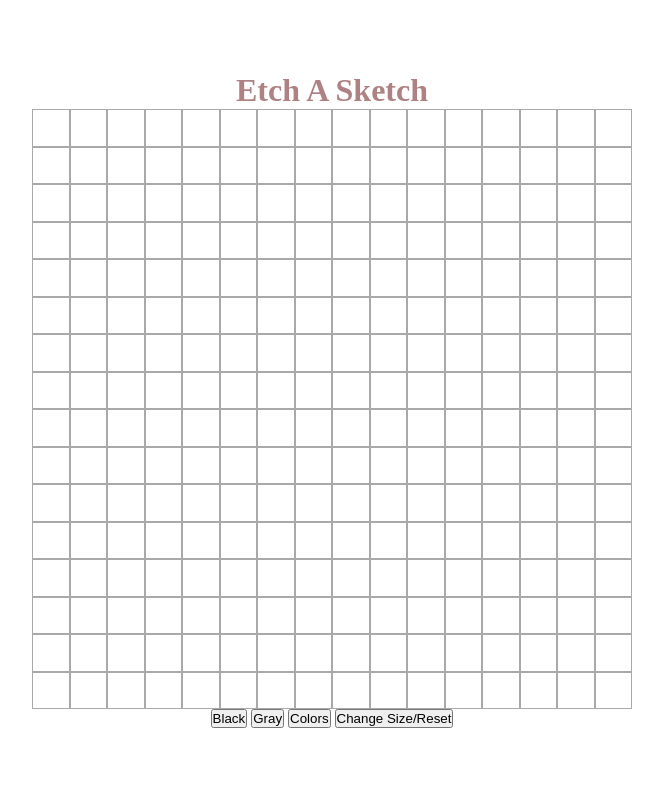
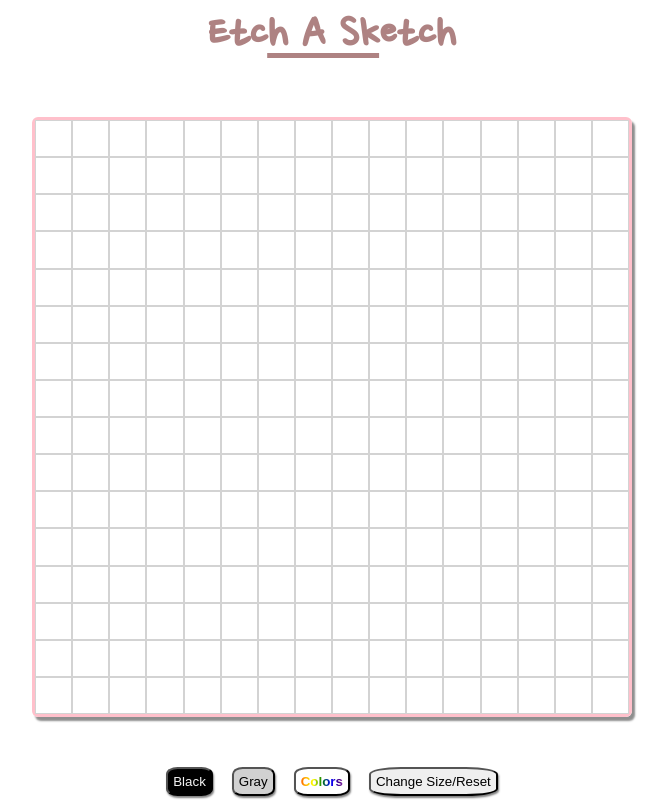
Before and after one commit to Blink-x/etch-a-sketch, a plain HTML site: page index.html in a window 1280 px wide. Shown: the whole page, without its empty margins (308-975 px from the left). Drawn offline with Linux system fonts and the light colour scheme.

Commit message:
Finished css styles, touched up buttons and combined the resize/reset button

```diff
--- a/index.html
+++ b/index.html
@@ -5,22 +5,23 @@
         <meta charset="UTF-8">
         <meta name="viewport" content="width=device-width, initial-scale=1.0">
         <link href="styles.css" rel="stylesheet">
+        <link rel="preconnect" href="https://fonts.gstatic.com">
+<link href="https://fonts.googleapis.com/css2?family=Nanum+Pen+Script&display=swap" rel="stylesheet">
     </head>
-
-
 
 <body>
 
     <div class= "main">
-        <div class="title"><h1>Etch A Sketch</h1></div>
+        <div class="title"><h1>Etc<span class="underline">h A Sk</span>etch</h1></div>
         <div class="container"></div>
             <div class="buttons">
                 <button id="blkBtn">Black</button>
                 <button id="grayBtn">Gray</button>
-                <button id="rgbBtn">Colors</button>
+                <button id="rgbBtn"><span class="rainbow">Colors</span></button>
                 <button id="resetBtn">Change Size/Reset</button>
             </div>
     </div>
+
     <script src="scripts.js"></script>
 </body>
 </html>
--- a/scripts.js
+++ b/scripts.js
@@ -11,7 +11,7 @@ function getGrid (column, row)
     for (let i = 0; i < (column * row); i++)
     {
         const div = document.createElement('div');
-        div.style.border = '1px solid darkgray';
+        div.style.border = '1px solid lightgray';
         container.style.gridTemplateColumns = `repeat(${column}, 1fr)`;
         container.style.gridTemplateRows = `repeat(${row}, 1fr)`;
         container.appendChild(div).classList.add('box');
@@ -19,19 +19,6 @@ function getGrid (column, row)
 
 }
 
-
-getGrid(16,16);
-turnGray();
-turnBlack();
-turnColor();
-resetGrid();
-
-
-
-
-/* selects all the created boxes via getGrid func, listens for click on gray button, if clicked
- it will listen for mouseover on any box in grid, and turn box background a random variant of gray
- if it is moused over */
 function turnGray ()
 {
     const boxes = container.querySelectorAll('.box');
@@ -74,7 +61,6 @@ function turnColor ()
 
 function resetGrid ()
 {
-
     resetBtn.addEventListener('click', () =>
     {
         let user = prompt('What size grid (1-100) would you like?')
@@ -83,13 +69,23 @@ function resetGrid ()
         if (user === null || user < 1 || user > 100)
             {
                 alert('Only sizes between 1-100 please')
-                getGrid(16,16);
+                getGrid(16,16)
+                turnGray();
+                turnBlack();
+                turnColor();
+                resetGrid();;
                 return;
             }
         else
             {getGrid(user,user)}
-    turnGray();
-    turnBlack();
-    turnColor();
+            turnGray();
+            turnBlack();
+            turnColor();
     })
 }
+
+getGrid(16,16);
+turnGray();
+turnBlack();
+turnColor();
+resetGrid();
--- a/styles.css
+++ b/styles.css
@@ -6,6 +6,7 @@
 
 h1 {
     color: rgb(174, 130, 130);
+    font-size: 50px;
 }
 
 
@@ -16,10 +17,16 @@ h1 {
     flex-direction: column;
     width: 100%;
     height: 100vh;
+    color: whitesmoke;
 }
 
 .main h1 {
-margin: 0 auto auto auto;
+margin: 0 auto 50px auto;
+font-family: 'Nanum Pen Script', cursive;
+}
+
+.underline {
+    text-decoration: underline;
 }
 
 .container {
@@ -28,4 +35,44 @@ margin: 0 auto auto auto;
     display: inline-grid;
     line-height: 0;
     z-index: 100;
+    border: 3px solid pink;
+    box-shadow: 3px 4px 2px rgb(142, 142, 142);
+    border-radius: 6px;
 }
+
+.container:hover, .box:hover {
+    cursor: crosshair;
+}
+
+.buttons {
+    margin-top: 50px;
+}
+
+#rgbBtn, #blkBtn, #grayBtn, #resetBtn {
+    padding: 5px;
+    margin: auto 7.5px;
+    border-radius: 25%;
+    box-shadow: 1px 2px 2px gray;
+}
+
+#rgbBtn:hover, #blkBtn:hover, #grayBtn:hover, #resetBtn:hover {
+    transform: scale(1.2);
+    cursor: pointer;
+}
+
+#rgbBtn {
+    background-image: linear-gradient(to left, violet, indigo, blue, green, yellow, orange, red);   -webkit-background-clip: text;
+    color: transparent;
+    font-weight: bolder;
+}
+
+
+#blkBtn {
+    color: whitesmoke;
+    background-color: black;
+}
+
+#grayBtn {
+    color: black;
+    background-color: rgb(209, 209, 209);
+}
```
